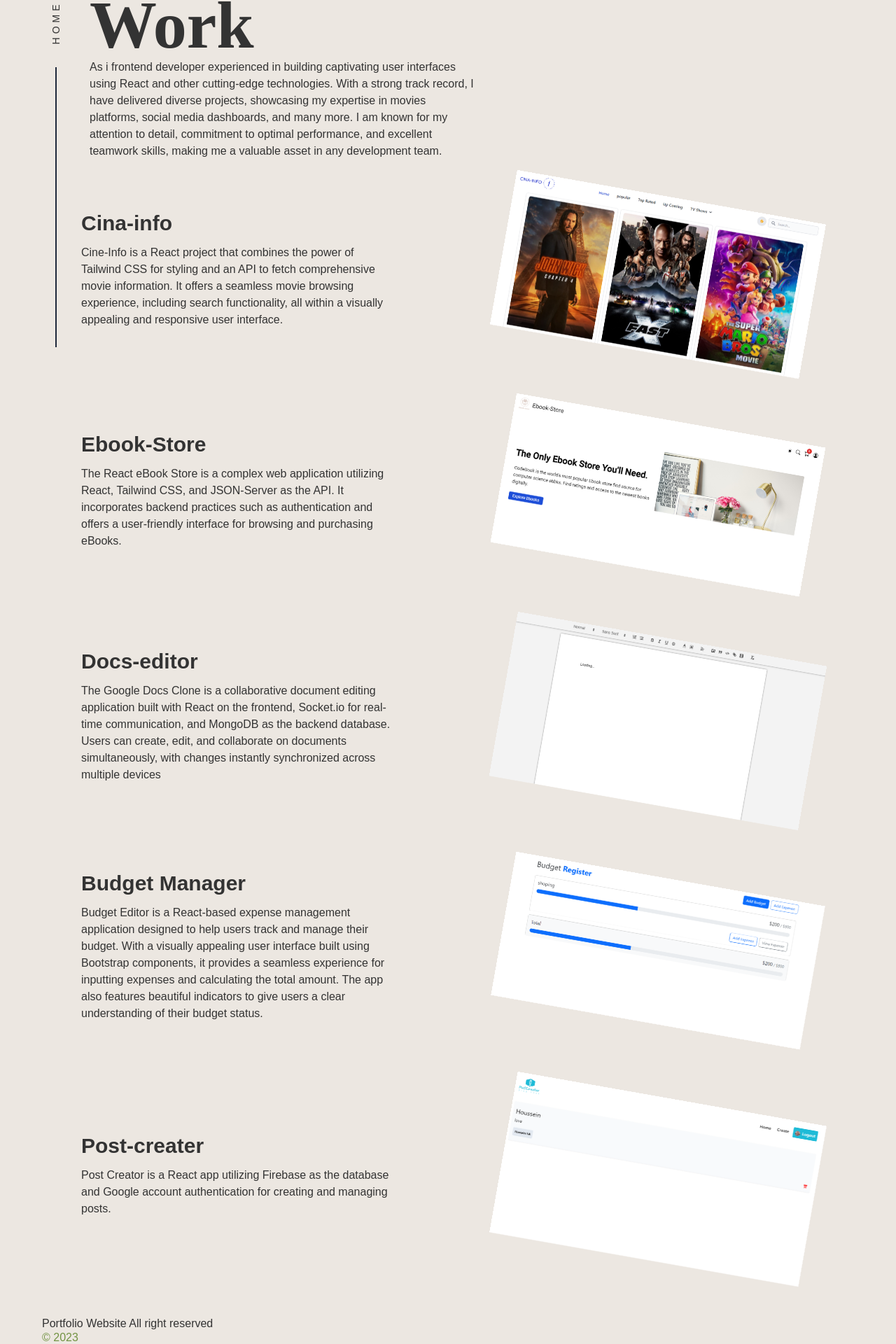
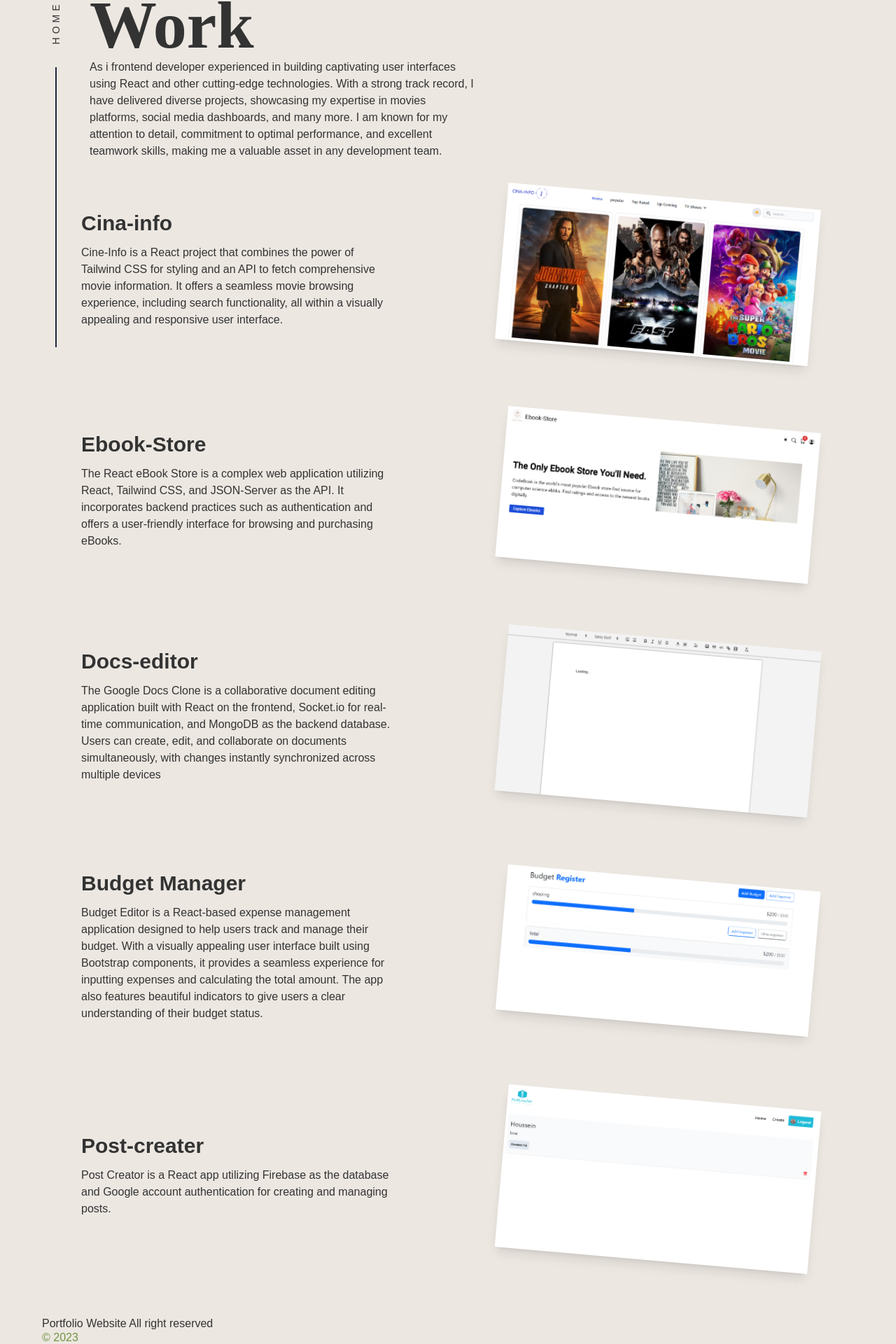
Before and after one commit to HousseinSA/HN-Portfolio, a React (Create React App) app: page /work in a window 1280 px wide. Shown: the part 128-2048 px from the top of the page at 70% size. Built offline with nearby package versions, Linux system fonts and the light colour scheme.

Commit message:
adding fixing and updating the userinterface

```diff
--- a/src/Components/HeaderAnimate.jsx
+++ b/src/Components/HeaderAnimate.jsx
@@ -16,7 +16,7 @@ export const ImageAnimate = ({children}) => {
     hidden: {scale: 0, rotate: 0},
     show: {
       scale: 1,
-      rotate: 10,
+      rotate: 5,
       transition: {duration: 1, delay: 0.3, type: "spring", ease: "linear"},
     },
   }
--- a/src/Components/SideNav.jsx
+++ b/src/Components/SideNav.jsx
@@ -7,12 +7,18 @@ export const SideNav = ({path}) => {
       }  w-20 h-screen text-sm flex-col items-center  flex
   `}>
       <div className="hover:line-through -rotate-90 spacing ">
-        {!path && <Link to={"https://github.com/housseinsa"} target="_blank">GH</Link>}
+        {!path && (
+          <Link to={"https://github.com/housseinsa"} target="_blank">
+            GH
+          </Link>
+        )}
         {path && <Link to={"/"}>HOME</Link>}
       </div>
       {!path && (
         <div className="hover:line-through -rotate-90 spacing">
-          <Link to={""}>LDN</Link>
+          <Link to={"https://www.linkedin.com/in/husseinsa/"} target="_blank">
+            LDN
+          </Link>
         </div>
       )}
       <div className="w-0.5 h-1/2 bg-slate-800 rotate-180"></div>
--- a/src/pages/Home.jsx
+++ b/src/pages/Home.jsx
@@ -38,18 +38,33 @@ export const Home = () => {
               <span className="my-2">Web Developer</span>
               <p>Passionate creater and problem solver.</p>
             </div>
+            <div className="flex gap-2 items-center justify-between">
               <div className="flex justify-center md:justify-start gap-2 my-4 items-center">
-              <Link>
+                <Link to={"https://github.com/housseinsa"} target="_blank">
                   <Github size={20} className="cursor-pointer" />
                 </Link>
-              <Link>
+                <Link to={"https://github.com/housseinsa"} target="_blank">
                   <Twitter size={20} className="cursor-pointer " />
                 </Link>
-              <Link>
+                <Link
+                  to={"https://www.linkedin.com/in/husseinsa/"}
+                  target="_blank">
                   <Linkedin size={20} className=" cursor-pointer " />
                 </Link>
-              <Link>
+                <Link
+                  to={"https://www.instagram.com/houssein_11"}
+                  target="_blank">
                   <Instagram size={20} className=" cursor-pointer " />
+                </Link>
+              </div>
+              <Link
+              target="_blank"
+                to={
+                  "https://docs.google.com/document/d/1ajHWISP-M0g0OPCKPrDiPnNf-0bTZCtm1I-qWIZ-pic/edit"
+                }>
+                <div className="bg-mainColor cursor-pointer px-4 py-3 hover:bg-green-700 h-fit text-white  rounded">
+                  View My CV
+                </div>
               </Link>
             </div>
           </div>
--- a/src/pages/Work.jsx
+++ b/src/pages/Work.jsx
@@ -58,7 +58,7 @@ export const Work = () => {
               </div>
               <ImageAnimate>
                 <Link to={"https://cina-info.netlify.app"} target="_blank">
-                  <div className=" max-w-xs lg:max-w-md">
+                  <div className=" shadow-lg max-w-xs lg:max-w-md">
                     <img src={cinaInfo} alt="cina-info" />
                   </div>
                 </Link>
@@ -84,7 +84,7 @@ export const Work = () => {
               </div>
               <ImageAnimate>
                 <Link to={"https://ebook-shop.netlify.app"} target="_blank">
-                  <div className="max-w-xs lg:max-w-md">
+                  <div className=" shadow-lg max-w-xs lg:max-w-md">
                     <img src={ebbokStore} alt="ebookStore" />
                   </div>
                 </Link>
@@ -111,7 +111,7 @@ export const Work = () => {
               </div>
               <ImageAnimate>
                 <Link to={"https://docs-editor.netlify.app"} target="_blank">
-                  <div className="max-w-xs lg:max-w-md">
+                  <div className="shadow-lg max-w-xs lg:max-w-md">
                     <img src={googleDocs} alt="docs" />
                   </div>
                 </Link>
@@ -141,7 +141,7 @@ export const Work = () => {
                 <Link
                   to={"https://budget-register.netlify.app"}
                   target="_blank">
-                  <div className="max-w-xs lg:max-w-md">
+                  <div className="shadow-lg max-w-xs lg:max-w-md">
                     <img src={budgetRegister} alt="budget register" />
                   </div>
                 </Link>
@@ -165,7 +165,7 @@ export const Work = () => {
               </div>
               <ImageAnimate>
                 <Link to={"https://postcreater.netlify.app"} target="_blank">
-                  <div className="max-w-xs lg:max-w-md">
+                  <div className="shadow-lg max-w-xs lg:max-w-md">
                     <img src={postCreater} alt="post creater" />
                   </div>
                 </Link>
```
Also changed, not shown: tailwind.config.js (line endings or trailing spaces). Lines whose indentation alone changed are shown as unchanged.
